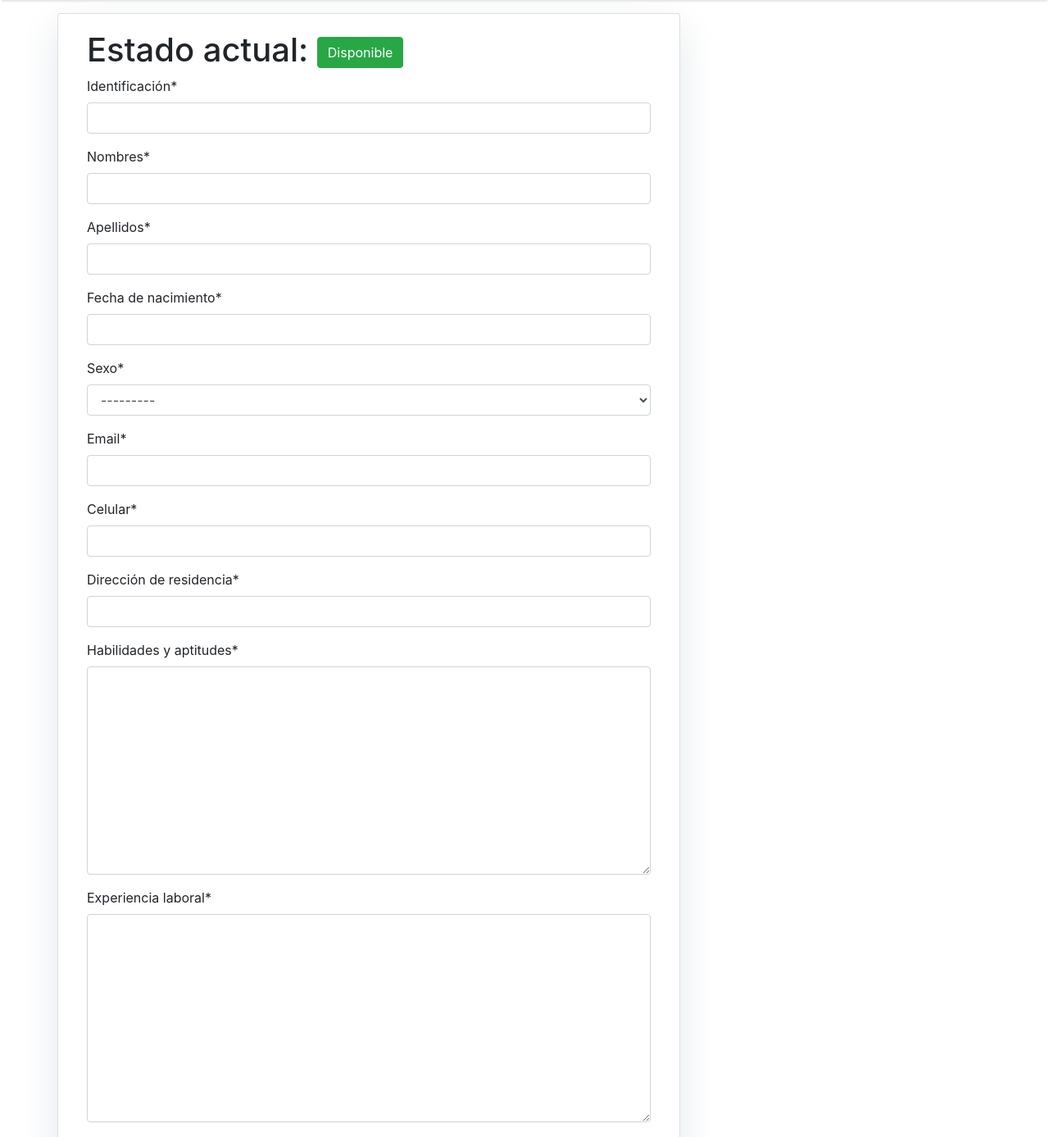
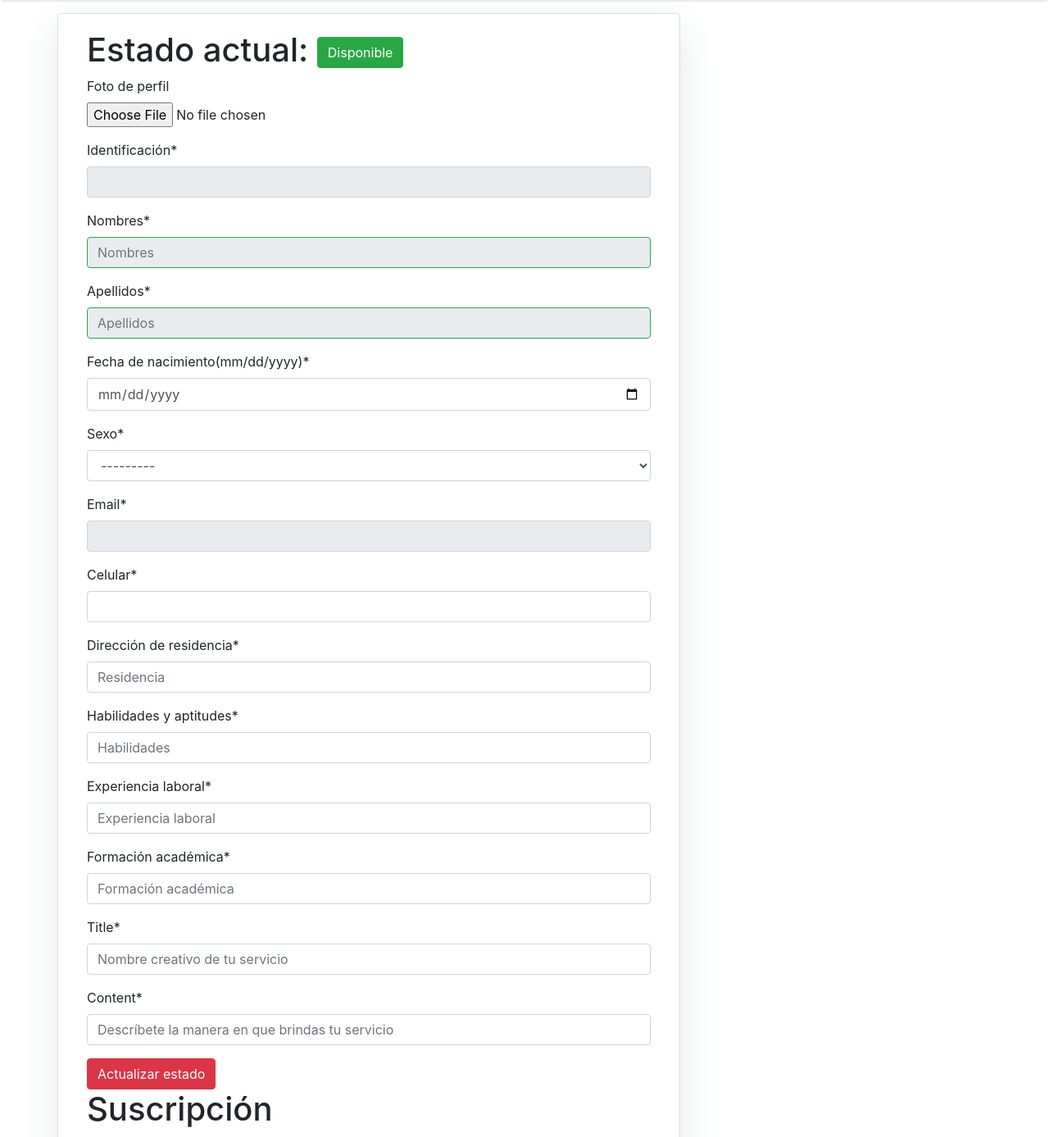
Before and after one commit to Giancarlo324/ninerassos, a Django app: page /profileninera/ in a window 1280 px wide. Shown: the part 56-1443 px from the top of the page at 82% size. Run offline with Django 3.2, Linux system fonts and the light colour scheme; a user stored in the database is signed in; tables that the repository leaves empty hold one stand-in row (values such as "Sample post"); some libraries are stand-ins or nearby versions.

Commit message:
Modificaciones a hoja de vida, agregar foto y mejor diseño bloqueando campos ya ecritos al registrar

```diff
--- a/blog/forms.py
+++ b/blog/forms.py
@@ -25,24 +25,30 @@ class CustomUserForm(UserCreationForm):
         for instance in User.objects.all():
             if instance.id == id:
                 print("Ya esta registrada")
-                raise forms.ValidationError("La identificación "+str(id)+" ya se encuentra registrada.")
+                raise forms.ValidationError(
+                    "La identificación "+str(id)+" ya se encuentra registrada.")
         return id
+
     def clean_email(self):
         email = self.cleaned_data.get('email')
 
         for instance in User.objects.all():
             if instance.email == email:
                 print("Ya esta registrada")
-                raise forms.ValidationError("El email "+str(email)+" ya se encuentra registrado.")
+                raise forms.ValidationError(
+                    "El email "+str(email)+" ya se encuentra registrado.")
         return email
+
     def clean_username(self):
         username = self.cleaned_data.get('username')
 
         for instance in User.objects.all():
             if instance.username == username:
                 print("Ya esta registrada")
-                raise forms.ValidationError("El usuario "+str(username)+" ya se encuentra registrado.")
+                raise forms.ValidationError(
+                    "El usuario "+str(username)+" ya se encuentra registrado.")
         return username
+
 
 class CambiarEstadoForm(forms.ModelForm):
     #username = UsernameField(widget = forms.TextInput(attrs = {'class': 'form-control form-control-sm'}))
@@ -54,7 +60,8 @@ class CambiarEstadoForm(forms.ModelForm):
 class HojaVidaForm(forms.ModelForm):
     class Meta:
         model = Hojavida
-        fields = ['id',
+        fields = ['imagen',
+                  'id',
                   'first_name',
                   'last_name',
                   'birth_date',
@@ -67,10 +74,26 @@ class HojaVidaForm(forms.ModelForm):
                   'formacion',
                   'title',
                   'content']
+        widgets = {
+            'imagen': forms.FileInput(attrs={'class':'form-control-file'}),
+            'id': forms.NumberInput(attrs={'class':'form-control', 'id':'hola', 'readonly':'True'}),
+            'first_name': forms.TextInput(attrs={'class':'form-control is-valid', 'placeholder':'Nombres', 'readonly':'True'}),
+            'last_name': forms.TextInput(attrs={'class':'form-control is-valid', 'placeholder':'Apellidos', 'readonly':'True'}),
+            'birth_date': forms.DateInput(attrs={'class':'form-control', 'type':'date'}),
+            'email': forms.EmailInput(attrs={'class':'form-control', 'readonly': 'True'}),
+            'num_telefono': forms.NumberInput(attrs={'class':'form-control', 'type': 'tel'}),
+            'residencia': forms.TextInput(attrs={'class':'form-control', 'placeholder':'Residencia'}),
+            'habilidades': forms.TextInput(attrs={'class':'form-control', 'placeholder':'Habilidades'}),
+            'experiencia_lab': forms.TextInput(attrs={'class':'form-control', 'placeholder':'Experiencia laboral'}),
+            'formacion': forms.TextInput(attrs={'class':'form-control', 'placeholder':'Formación académica'}),
+            'title': forms.TextInput(attrs={'class':'form-control', 'placeholder':'Nombre creativo de tu servicio'}),
+            'content': forms.TextInput(attrs={'class':'form-control', 'placeholder':'Descríbete la manera en que brindas tu servicio'}),
+        }
 
     def clean_num_telefono(self):
         num_telefono = self.cleaned_data.get('num_telefono')
 
         if len(str(num_telefono)) != 10:
-            raise forms.ValidationError("El número de celular "+str(num_telefono)+" es incorrecto.")
+            raise forms.ValidationError(
+                "El número de celular "+str(num_telefono)+" es incorrecto.")
         return num_telefono
--- a/blog/models.py
+++ b/blog/models.py
@@ -18,6 +18,7 @@ def now_plus_30():
 
 
 class Hojavida(models.Model):
+    imagen = models.ImageField("Foto de perfil", null=True, blank=True)
     id = models.IntegerField("Identificación", primary_key=True, unique=True)
     # Si un usuario se elimine, también se hará la relación hojavida
     usuario = models.OneToOneField(User, on_delete=models.CASCADE, null=False, blank=False)
@@ -25,7 +26,7 @@ class Hojavida(models.Model):
     # Se obliga a que hoja vida tenga relación con User.
     first_name = models.CharField("Nombres", max_length=255)
     last_name = models.CharField("Apellidos", max_length=255)
-    birth_date = models.DateField("Fecha de nacimiento")
+    birth_date = models.DateField("Fecha de nacimiento(mm/dd/yyyy)")
     SEX = (
         ('M', 'Masculino'),
         ('F', 'Femenino'),
@@ -37,7 +38,7 @@ class Hojavida(models.Model):
     residencia = models.CharField("Dirección de residencia", max_length=255)
     habilidades = models.TextField("Habilidades y aptitudes")
     experiencia_lab = models.TextField("Experiencia laboral")
-    formacion = models.TextField("Formación")
+    formacion = models.TextField("Formación académica")
 
     fecha_inicio = models.DateTimeField("Inicio de suscripción", auto_now_add=True)
     fecha_fin = models.DateTimeField("Fin de suscripción", default=now_plus_30)
--- a/mysite/urls.py
+++ b/mysite/urls.py
@@ -34,5 +34,5 @@ urlpatterns = [
     path("sitemap.xml", sitemap, {"sitemaps": sitemaps}, name="sitemap"),
 ]
 
-if settings.DEBUG:
-    urlpatterns += static(settings.MEDIA_URL, document_root=settings.MEDIA_ROOT)
+#if settings.DEBUG:
+urlpatterns += static(settings.MEDIA_URL, document_root=settings.MEDIA_ROOT)
--- a/templates/profileninera.html
+++ b/templates/profileninera.html
@@ -34,11 +34,22 @@
     <h2>
         Registro de hoja de vida
     </h2>
-    <form action="" method="POST">
+    <form action="" method="POST" enctype="multipart/form-data">
         {% csrf_token %}
-
         {{ form | crispy }}
-
+            <!--
+            <div class="form-group">
+              <div class="form-check">
+                <input class="form-check-input is-invalid" type="checkbox" value="" id="invalidCheck3" required>
+                <label class="form-check-label" for="invalidCheck3">
+                  Agree to terms and conditions
+                </label>
+                <div class="invalid-feedback">
+                  You must agree before submitting.
+                </div>
+              </div>
+            </div>
+            -->
         <div class="float-right">
             <input type="submit" value="Registrar" class="btn btn-success">
         </div>
--- a/usuario/views.py
+++ b/usuario/views.py
@@ -102,7 +102,7 @@ def profile_ninera(request):
             else: # No tiene hoja de vida
 
                 if request.method == 'POST':
-                    formulario = HojaVidaForm(request.POST)
+                    formulario = HojaVidaForm(request.POST, files=request.FILES)
                     if formulario.is_valid():
                         # Actualizar a que ya tiene hoja de vida y ninera disponible
                         actualizacion = User.objects.get(id=user.id)
```
Also changed, not shown: blog/migrations/0005_auto_20200421_2252.py (added), media/unnamed.jpg (added), media/unnamed_SXpg9jH.jpg (added).
